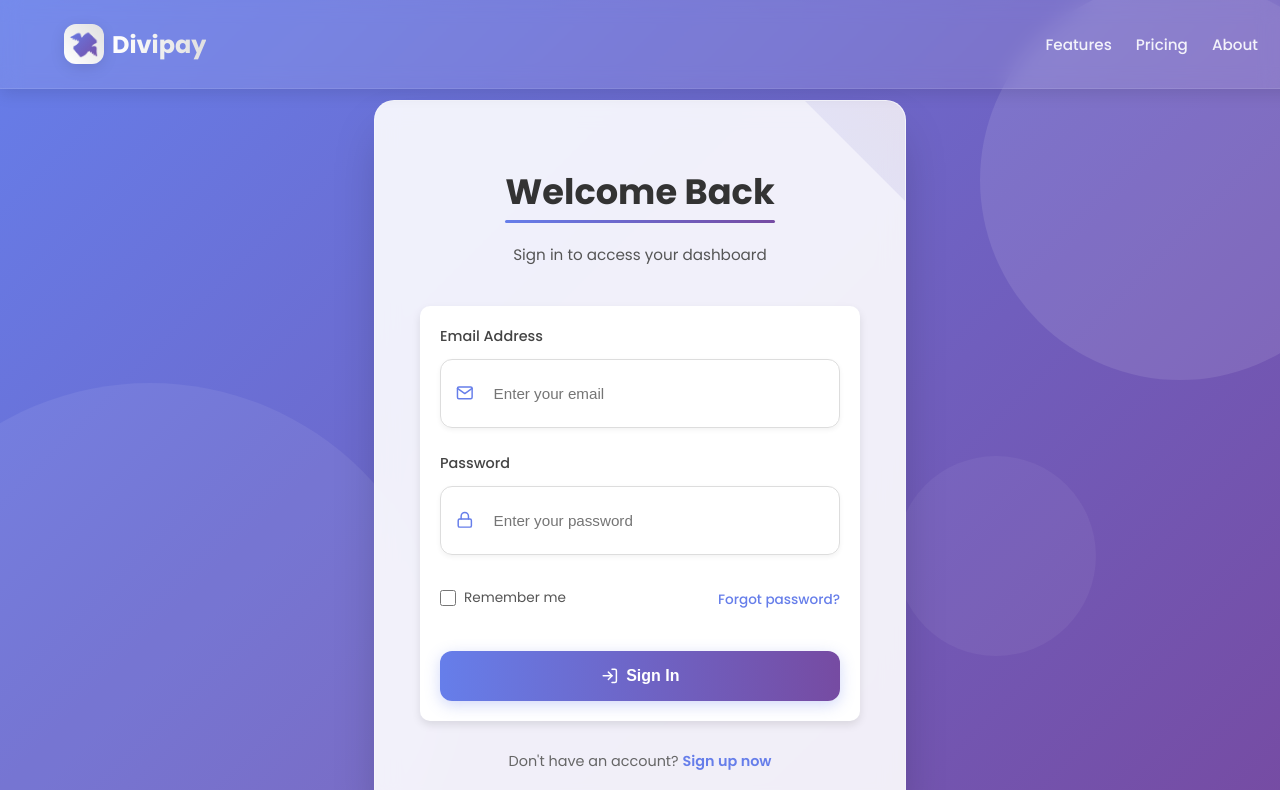
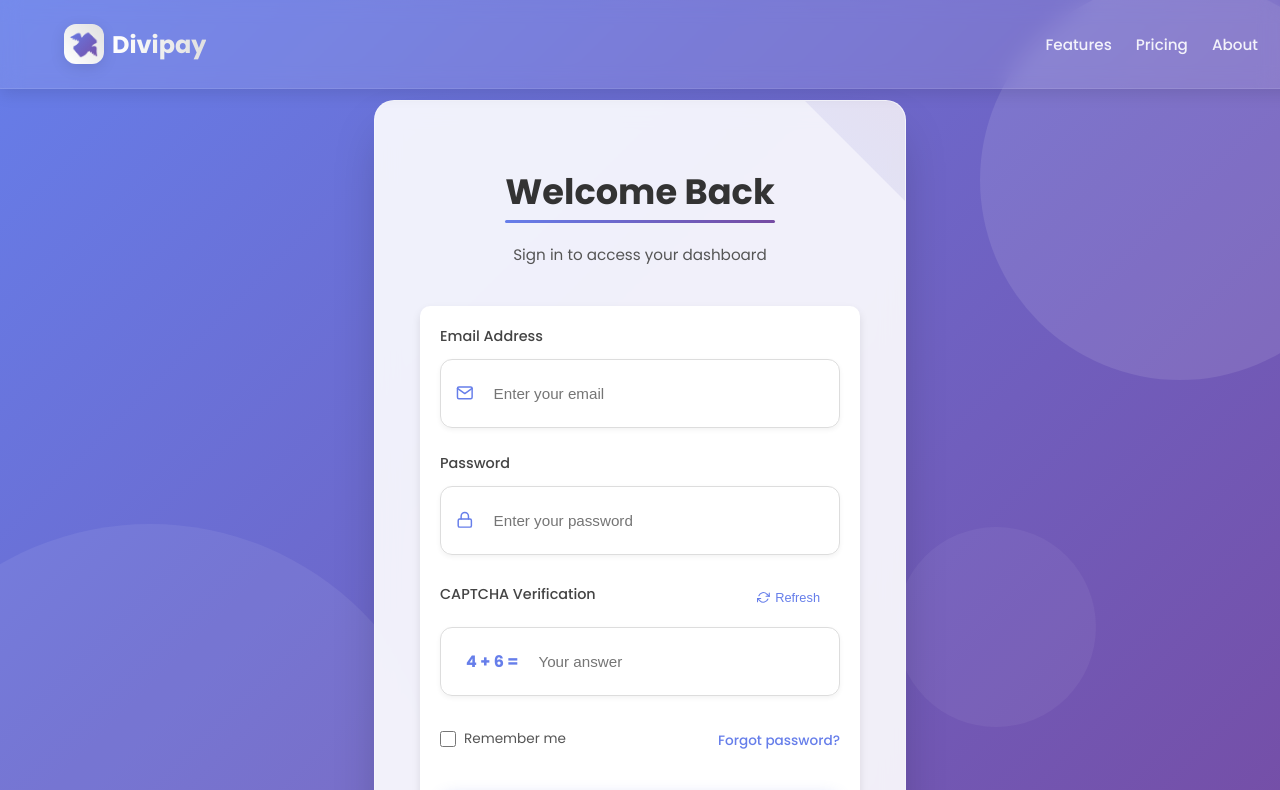
Before and after one commit to Krishna040705/Expense-sharing-dev, a React (Vite) app: page /login in a window 1280 px wide. Shown: the top 790 px of the page. Built offline with nearby package versions, Linux system fonts and the light colour scheme.

Commit message:
Added frontend CAPTCHA to login page

```diff
--- a/index.html
+++ b/index.html
@@ -5,6 +5,8 @@
     <link rel="icon" type="image/svg+xml" href="/vite.svg" />
     <link href="https://fonts.googleapis.com/css2?family=Poppins:wght@400;500;600;700&display=swap" rel="stylesheet">
     <meta name="viewport" content="width=device-width, initial-scale=1.0" />
+      <script src="https://js.hcaptcha.com/1/api.js" async defer></script>
+
     <title>Divipay</title>
   </head>
   <!-- In public/index.html, before the closing </body> tag -->
--- a/src/pages/Login.jsx
+++ b/src/pages/Login.jsx
@@ -1,5 +1,5 @@
 import React, { useState } from 'react';
-import { FiMail, FiLock, FiLogIn } from 'react-icons/fi';
+import { FiMail, FiLock, FiLogIn, FiRefreshCw } from 'react-icons/fi';
 import { useNavigate, Link } from 'react-router-dom';
 import { signInWithEmailAndPassword } from 'firebase/auth';
 import { auth } from '../firebase';
@@ -9,16 +9,44 @@ function Login() {
   const [email, setEmail] = useState('');
   const [password, setPassword] = useState('');
   const [isFocused, setIsFocused] = useState({ email: false, password: false });
+  const [captcha, setCaptcha] = useState(generateCaptcha());
+  const [userInput, setUserInput] = useState('');
+  const [error, setError] = useState('');
+
+  // Generate simple math CAPTCHA
+  function generateCaptcha() {
+    const num1 = Math.floor(Math.random() * 10);
+    const num2 = Math.floor(Math.random() * 10);
+    return {
+      question: `${num1} + ${num2}`,
+      answer: num1 + num2
+    };
+  }
+
+  const refreshCaptcha = () => {
+    setCaptcha(generateCaptcha());
+    setUserInput('');
+  };
 
   const handleSubmit = async (e) => {
     e.preventDefault();
+    setError('');
+
+    // CAPTCHA verification
+    if (parseInt(userInput) !== captcha.answer) {
+      setError('Incorrect CAPTCHA answer');
+      refreshCaptcha();
+      return;
+    }
+
     try {
       const userCredential = await signInWithEmailAndPassword(auth, email, password);
       const user = userCredential.user;
       localStorage.setItem('user', JSON.stringify(user));
       navigate('/dashboard');
     } catch (error) {
-      alert("Invalid credentials: " + error.message);
+      setError("Invalid credentials: " + error.message);
+      refreshCaptcha();
     }
   };
 
@@ -224,6 +252,20 @@ function Login() {
             </p>
           </div>
 
+          {error && (
+            <div style={{
+              backgroundColor: '#ffebee',
+              color: '#c62828',
+              padding: '12px',
+              borderRadius: '8px',
+              marginBottom: '20px',
+              fontSize: '0.9rem',
+              borderLeft: '4px solid #c62828'
+            }}>
+              {error}
+            </div>
+          )}
+
           <form onSubmit={handleSubmit}>
             <div style={{ marginBottom: '25px' }}>
               <label style={{
@@ -319,6 +361,76 @@ function Login() {
               </div>
             </div>
 
+            {/* CAPTCHA Section */}
+            <div style={{ marginBottom: '25px' }}>
+              <div style={{
+                display: 'flex',
+                justifyContent: 'space-between',
+                alignItems: 'center',
+                marginBottom: '12px'
+              }}>
+                <label style={{
+                  fontSize: '0.9rem',
+                  color: '#444',
+                  fontWeight: '500'
+                }}>
+                  CAPTCHA Verification
+                </label>
+                <button
+                  type="button"
+                  onClick={refreshCaptcha}
+                  style={{
+                    background: 'none',
+                    border: 'none',
+                    cursor: 'pointer',
+                    display: 'flex',
+                    alignItems: 'center',
+                    color: '#667eea',
+                    fontSize: '0.8rem',
+                    fontWeight: '500'
+                  }}
+                >
+                  <FiRefreshCw style={{ marginRight: '5px' }} />
+                  Refresh
+                </button>
+              </div>
+              <div style={{
+                display: 'flex',
+                alignItems: 'center',
+                background: 'rgba(255, 255, 255, 0.9)',
+                borderRadius: '12px',
+                border: '1px solid #ddd',
+                transition: 'all 0.3s ease',
+                padding: '0 15px',
+                boxShadow: '0 2px 5px rgba(0,0,0,0.05)'
+              }}>
+                <div style={{
+                  padding: '0 10px',
+                  fontWeight: 'bold',
+                  color: '#667eea'
+                }}>
+                  {captcha.question} =
+                </div>
+                <input
+                  type="text"
+                  placeholder="Your answer"
+                  value={userInput}
+                  onChange={(e) => setUserInput(e.target.value)}
+                  style={{
+                    flex: 1,
+                    padding: '15px 10px',
+                    background: 'transparent',
+                    border: 'none',
+                    fontSize: '0.95rem',
+                    color: '#333',
+                    outline: 'none',
+                    fontWeight: '500'
+                  }}
+                  required
+                />
+              </div>
+            </div>
+
             <div style={{
               display: 'flex',
               justifyContent: 'space-between',
@@ -345,8 +457,8 @@ function Login() {
                 />
                 Remember me
               </label>
-              <a
-                href="/forgot-password"
+              <Link
+                to="/forgot-password"
                 style={{
                   color: '#667eea',
                   textDecoration: 'none',
@@ -354,7 +466,7 @@ function Login() {
                 }}
               >
                 Forgot password?
-              </a>
+              </Link>
             </div>
 
             <button
@@ -393,8 +505,8 @@ function Login() {
             fontSize: '0.9rem'
           }}>
             Don't have an account?{' '}
-            <a
-              href="/register"
+            <Link
+              to="/register"
               style={{
                 color: '#667eea',
                 fontWeight: '600',
@@ -402,7 +514,7 @@ function Login() {
               }}
             >
               Sign up now
-            </a>
+            </Link>
           </div>
         </div>
       </div>
```
